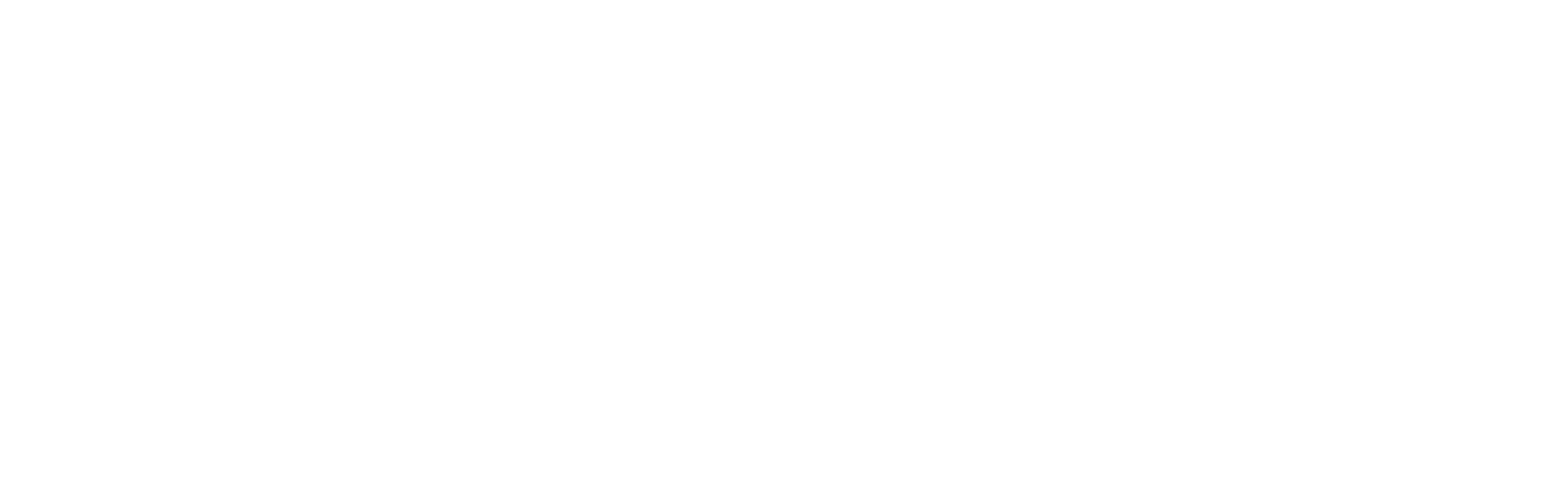
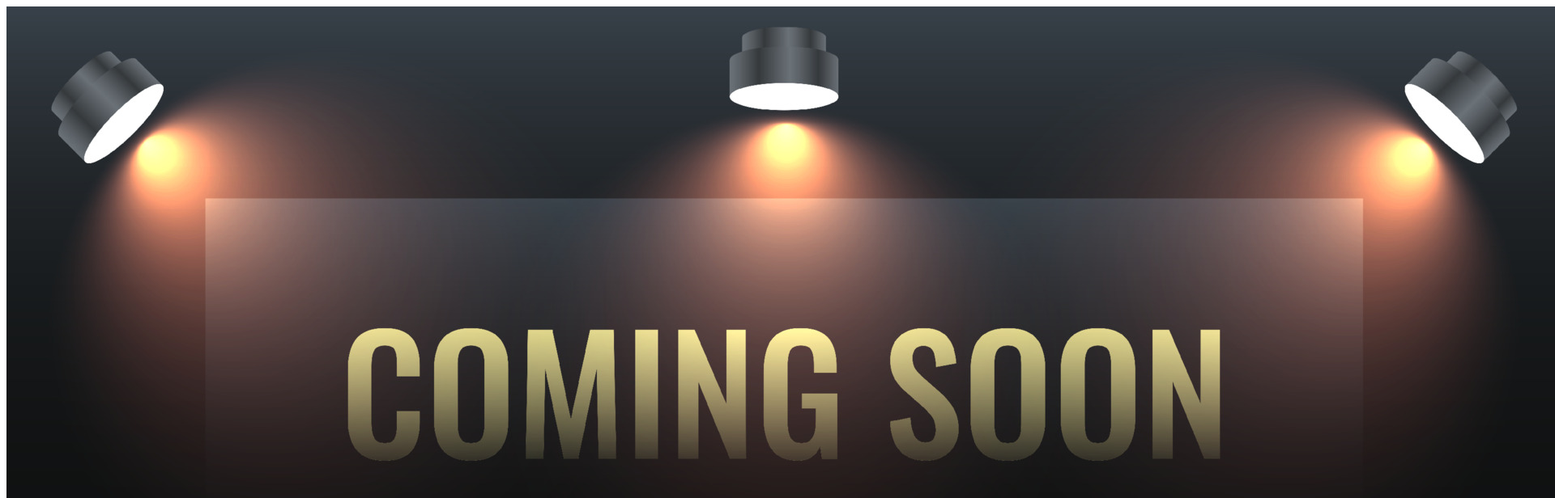
Before and after one commit to AlbertineN/portfolio, a plain HTML site: page index.html in a window 1280 px wide. Shown: the top 616 px of the page at 81% size, 1920 px wide, since content can reach past the window. Drawn offline with Linux system fonts and the light colour scheme.

Commit message:
image test

```diff
--- a/index.html
+++ b/index.html
@@ -6,6 +6,6 @@
     <title>Portfolio</title>
 </head>
 <body>
-    <p style="background-image: url('images/coming\ soon.jpg');"></p>
+    <img src="images/coming soon.jpg" alt="comingsoon">
 </body>
 </html>
```
